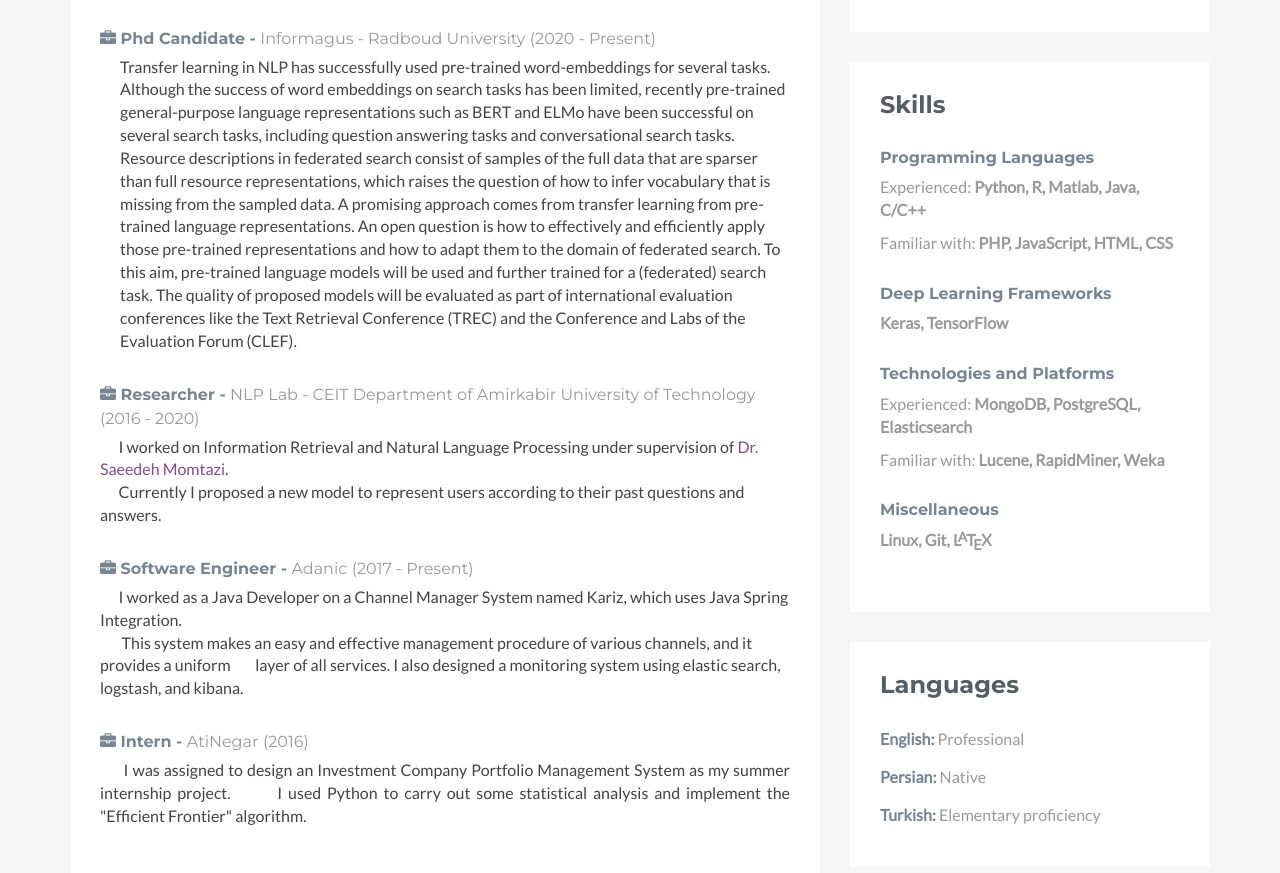
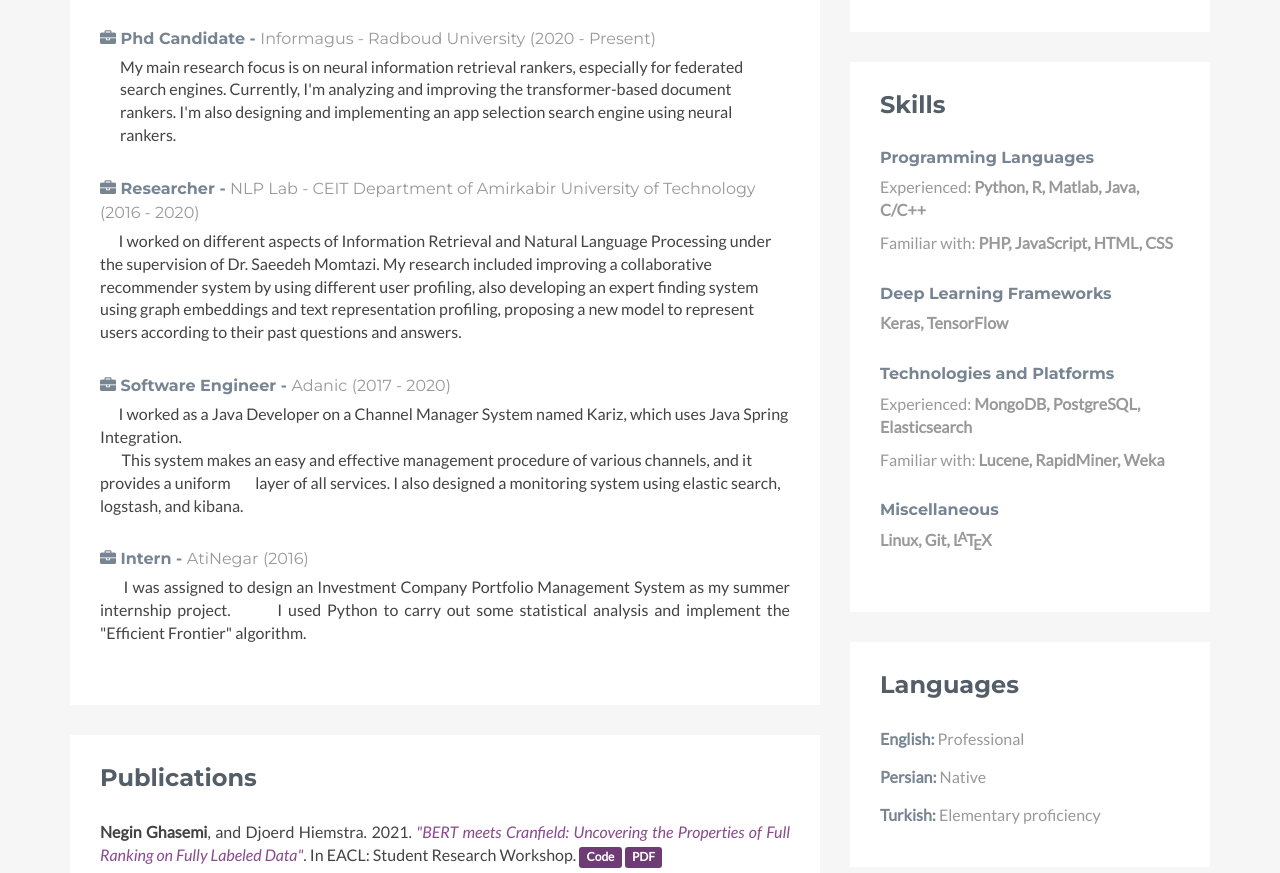
Before and after one commit to neginghasemi/neginghasemi.github.io, a plain HTML site: page index.html in a window 1280 px wide. Shown: the part 699-1572 px from the top of the page. Drawn offline with Linux system fonts and the light colour scheme.

Commit message:
Modify experiences

```diff
--- a/index.html
+++ b/index.html
@@ -82,16 +82,16 @@
                 <h3 class="title "><i class="fa fa-briefcase
     "></i> Phd Candidate - <span class="place "><a target="_blank " href="https://informagus.nl/
     ">Informagus</a> - <a " target="_blank " href="https://www.ru.nl/english/">Radboud University</a></span> <span class="year ">(2020 - Present)</span></h3>
-                <p style="padding-left:20px">Transfer learning in NLP has successfully used pre-trained word-embeddings for several tasks. Although the success of word embeddings on search tasks has been limited, recently pre-trained general-purpose language representations such as BERT and ELMo have been successful on several search tasks, including question answering tasks and conversational search tasks. Resource descriptions in federated search consist of samples of the full data that are sparser than full resource representations, which raises the question of how to infer vocabulary that is missing from the sampled data. A promising approach comes from transfer learning from pre-trained language representations. An open question is how to effectively and efficiently apply those pre-trained representations and how to adapt them to the domain of federated search. To this aim, pre-trained language models will be used and further trained for a (federated) search task. The quality of proposed models will be evaluated as part of international evaluation conferences like the Text Retrieval Conference (TREC) and the Conference and Labs of the Evaluation Forum (CLEF).</p>
+                <p style="padding-left:20px">My main research focus is on neural information retrieval rankers, especially for federated search engines.  Currently, I'm analyzing and improving the transformer-based document rankers. I'm also designing and implementing an app selection search engine using neural rankers.</p>
               </div><!--//item-->
               <div class="item ">
                 <h3 class="title "><i class="fa fa-briefcase"></i> Researcher - <span class="place "><a target="_blank " href="http://nlp.ceit.aut.ac.ir">NLP Lab</a> - <a " target="_blank " href="http://ceit.aut.ac.ir/autcms/home.htm?depurl=computer-engineering&lang=en">CEIT Department</a> of <a " target="_blank " href="https://aut.ac.ir/en">Amirkabir University of Technology</a></span> <span class="year ">(2016 - 2020)</span></h3>
-                <p>&nbsp;&nbsp;&nbsp;&nbsp;&nbsp;&nbsp;I worked on Information Retrieval and Natural Language Processing under supervision of <a href="http://ceit.aut.ac.ir/~momtazi/" target="_blank">Dr. Saeedeh Momtazi</a>. <br> &nbsp;&nbsp;&nbsp;&nbsp;&nbsp;&nbsp;Currently I proposed a new model to represent users according to their past questions and answers.</p>
+                <p>&nbsp;&nbsp;&nbsp;&nbsp;&nbsp;&nbsp;I worked on different aspects of Information Retrieval and Natural Language Processing under the supervision of Dr. Saeedeh Momtazi. My research included improving a collaborative recommender system by using different user profiling, also developing an expert finding system using graph embeddings and text representation profiling, proposing a new model to represent users according to their past questions and answers.</p>
               </div><!--//item-->
               <div class="item ">
                 <h3 class="title "><i class="fa fa-briefcase
     "></i> Software Engineer - <span class="place "> <a target="_blank " href="http://adanic.ir
-    ">Adanic</a></span> <span class="year ">(2017 - Present)</span></h3>
+    ">Adanic</a></span> <span class="year ">(2017 - 2020)</span></h3>
                 <p>&nbsp;&nbsp;&nbsp;&nbsp;&nbsp;&nbsp;I worked as a Java Developer on a Channel Manager System named Kariz, which uses Java Spring Integration. <br>&nbsp;&nbsp;&nbsp;&nbsp;&nbsp;&nbsp; This system makes an easy and effective management procedure of various channels, and it provides a uniform &nbsp;&nbsp;&nbsp;&nbsp;&nbsp;&nbsp;&nbsp;layer of all services. I also designed a monitoring system using elastic search, logstash, and kibana.</p>
               </div><!--//item-->
               <div class="item ">
@@ -113,7 +113,7 @@
 
               <div class="item ">
                 <p class="trophy">
-                  <b>Negin Ghasemi</b>, and Djoerd Hiemstra. 2021. <a target="_blank " href="https://www.aclweb.org/anthology/2021.eacl-srw.9/"><i>"BERT meets Cranfield: Uncovering the Properties of Full Ranking on Fully Labeled Data"</i></a>. To be presented at EACL Student Research Workshop. <a href="https://gitlab.science.ru.nl/nghasemi/bert-meets-cranfield" class="label label-theme label-theme-a">Code</a> <a href="assets/papers/2021-eacl-srw.pdf" class="label label-theme label-theme-a">PDF</a></p>
+                  <b>Negin Ghasemi</b>, and Djoerd Hiemstra. 2021. <a target="_blank " href="https://www.aclweb.org/anthology/2021.eacl-srw.9/"><i>"BERT meets Cranfield: Uncovering the Properties of Full Ranking on Fully Labeled Data"</i></a>. In EACL: Student Research Workshop. <a target="_blank " href="https://gitlab.science.ru.nl/nghasemi/bert-meets-cranfield" class="label label-theme label-theme-a">Code</a> <a target="_blank " href="assets/papers/2021-eacl-srw.pdf" class="label label-theme label-theme-a">PDF</a></p>
               </div><!--//item-->
 
               <div class="item ">
```
